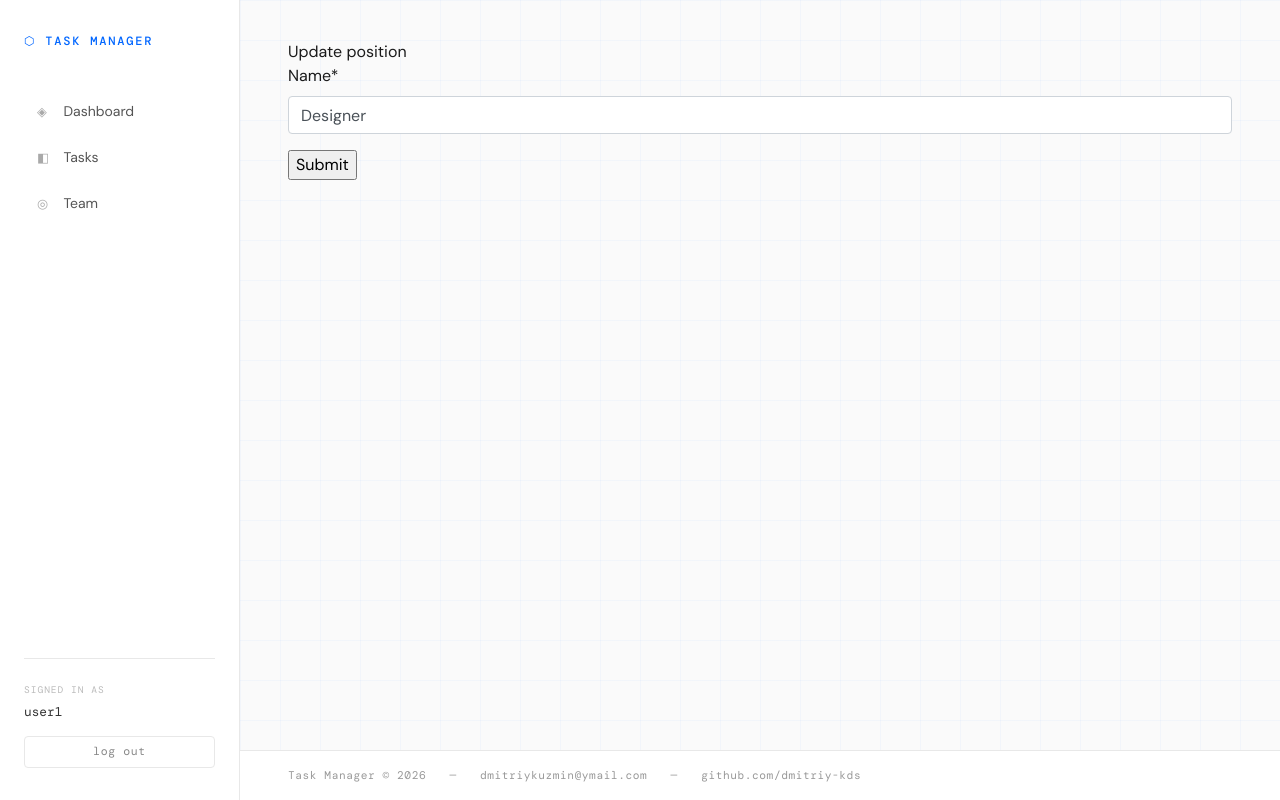
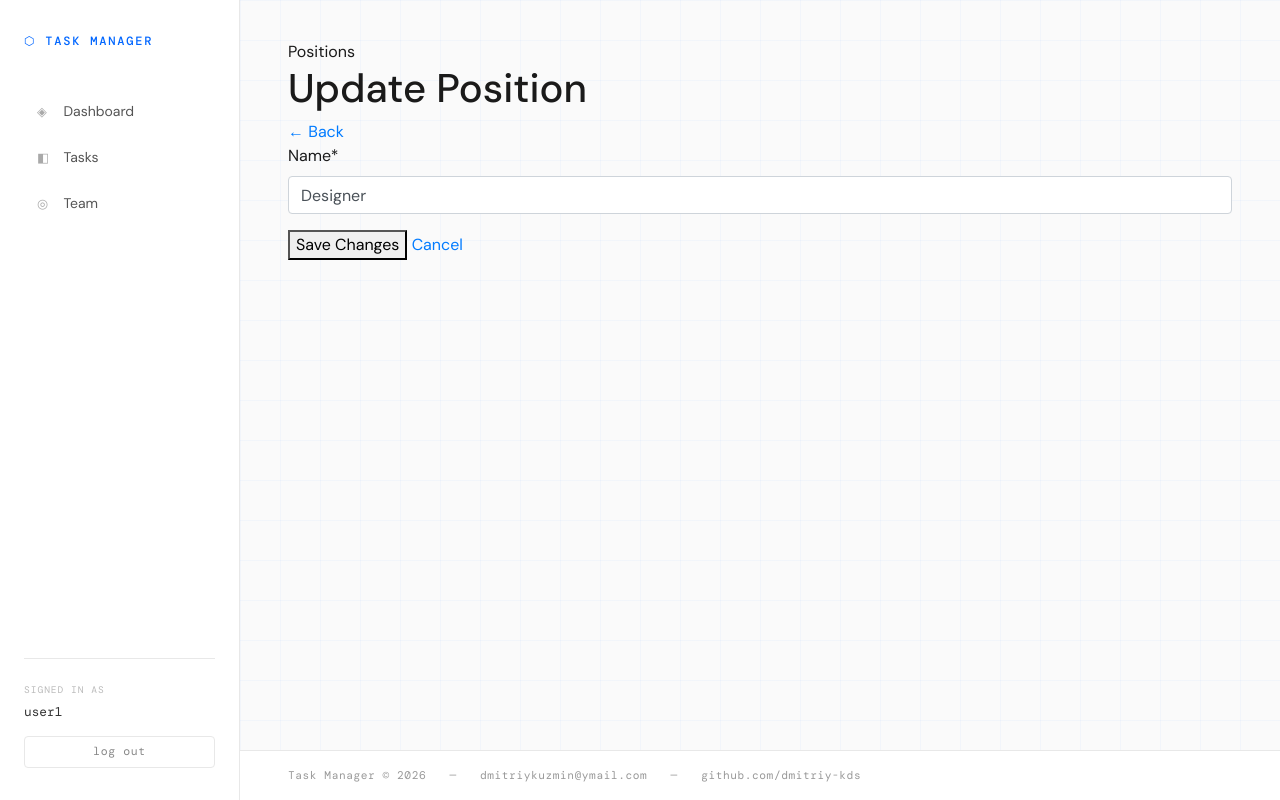
Before and after one commit to dmitriy-kds/it-company, a Django app: page /positions/2/update/ in a window 1280 px wide. Run offline with Django 5.2, Linux system fonts and the light colour scheme; a user stored in the database is signed in; data comes from the database, SQL or seed files in the repository; some libraries are stand-ins or nearby versions; some web fonts are replaced.

Commit message:
feat: Style up position form page

```diff
--- a/templates/task_manager/position_form.html
+++ b/templates/task_manager/position_form.html
@@ -1,11 +1,29 @@
 {% extends "base.html" %}
 {% load crispy_forms_filters %}
 
+{% block title %}<title>{% if object %}Update{% else %}Create{% endif %} Position — Task Manager</title>{% endblock %}
+
 {% block content %}
-  {{ object|yesno:"Update,Create" }} position
+
+<div class="page-header">
+  <div>
+    <div class="page-label">Positions</div>
+    <h1 class="page-title">{% if object %}Update{% else %}Create{% endif %} Position</h1>
+  </div>
+  <a href="{% url 'task_manager:position-list' %}" class="btn-secondary-action">← Back</a>
+</div>
+
+<div class="form-card">
   <form action="" method="POST">
     {% csrf_token %}
     {{ form|crispy }}
-    <input type="submit" value="Submit">
+    <div class="form-actions">
+      <button type="submit" class="btn-primary-action">
+        {% if object %}Save Changes{% else %}Create Position{% endif %}
+      </button>
+      <a href="{% url 'task_manager:position-list' %}" class="btn-secondary-action">Cancel</a>
+    </div>
   </form>
+</div>
+
 {% endblock %}
```
